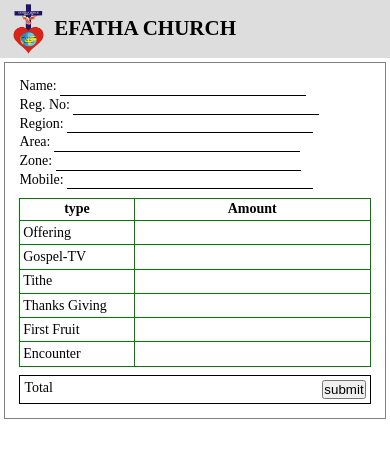
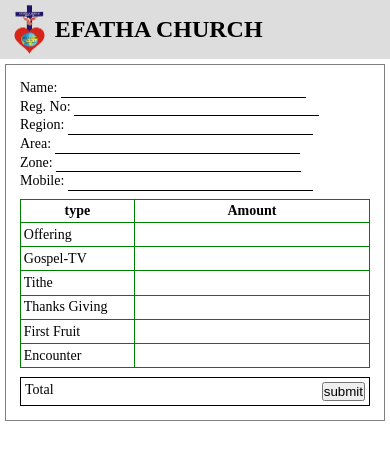
Before and after one commit to kasbethmnado-lang/Efathapay, a plain HTML site: page offering.html in a window 390 px wide. Drawn offline with Linux system fonts and the light colour scheme.

Commit message:
Refactor dashboard.css for layout and style updates
Refactor CSS styles for improved layout and responsiveness.

```diff
--- a/dashboard.css
+++ b/dashboard.css
@@ -10,9 +10,8 @@ body{
   background-color: white;
   color: black;
   display: flex;
-  height: 100vh;
-
-
+  height: 100%;
+  width: 100%;
 
 }
 div{
@@ -23,13 +22,11 @@ div{
   outline: 1px solid #ddd;
   box-shadow: 0 0 5px black;
   width: 100%;
-  max-width: fit-content;
+  max-width: 400px;
   margin: auto;
-  height: auto;
+  height: 100dvh;
   padding: 0;
-  font-size: 14px;
-
-
+  font-size: 16px;
 
 
 }
@@ -119,7 +116,7 @@ div.category{
   }
   .content{
     display: grid;
-    grid-template-columns: repeat(2, 1fr)
+    grid-template-columns: repeat(2, 1fr);
   }
 
 }
```
